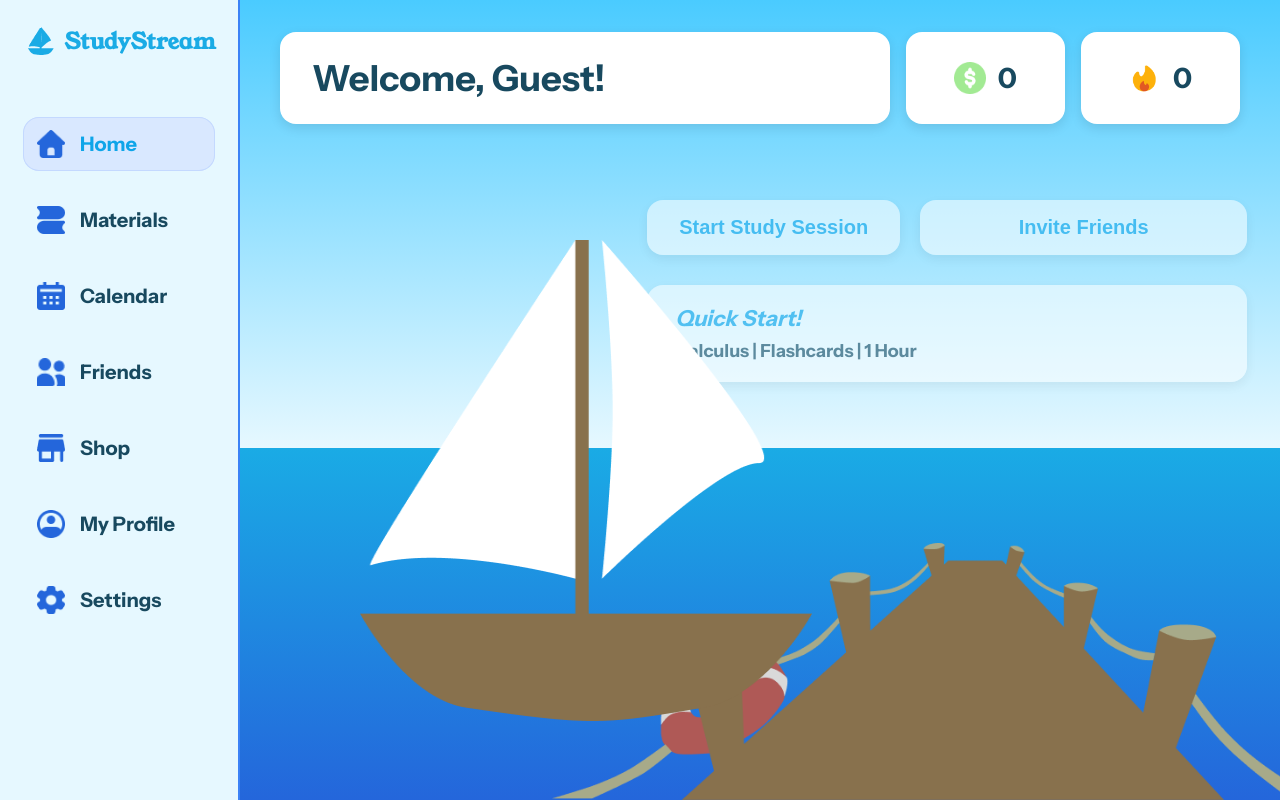
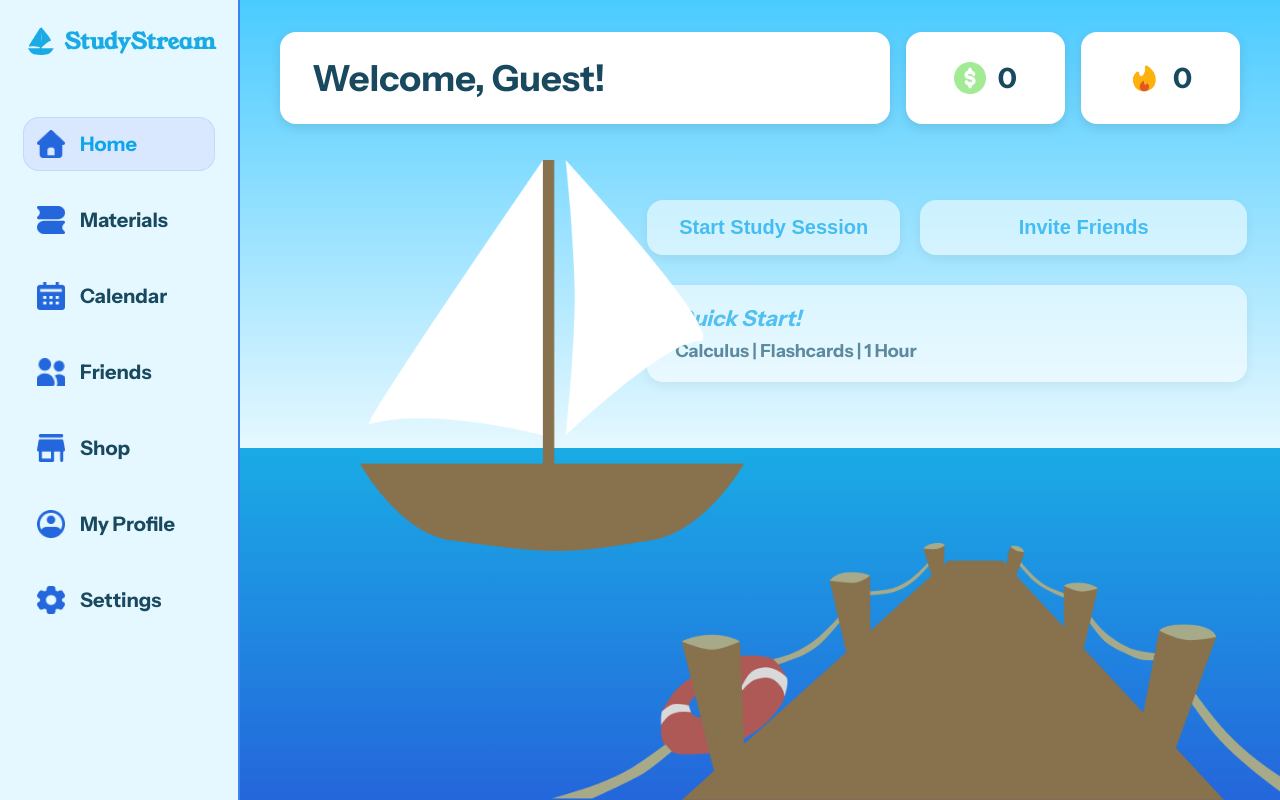
Before and after one commit to CharlesExists/StudyStream, a React (Create React App) app in the folder client/: page /Home in a window 1280 px wide. Built offline with nearby package versions, Linux system fonts and the light colour scheme.

Commit message:
Added navigation from Login/SignUp page to Login/Home page

```diff
--- a/client/src/components/Home.css
+++ b/client/src/components/Home.css
@@ -131,7 +131,7 @@
 
 .boat-container{
     position: static;
-    width: 100%;
+    width: 100%
 }
 
 .dock-img{
@@ -146,8 +146,8 @@
 
 .boat-avatar-home{
     position: absolute;
-    left: 120px; top: 240px;
-    width: 452px; height: 481px;
+    left: 120px; top: 20vh;
+    width: 30vw; height: auto;
     z-index: 5;
 }
 
--- a/client/src/components/Login.jsx
+++ b/client/src/components/Login.jsx
@@ -1,5 +1,5 @@
 import React, { useState } from "react";
-import { Link } from "react-router-dom";
+import { Link, useNavigate } from "react-router-dom";
 import "./Login.css";
 import GoogleLogo from '../assets/google.png';
 import StudyStreamLogo from '../assets/studyStreamLogo.png';
@@ -13,6 +13,7 @@ export default function Login() {
   const [showPw, setShowPw]       = useState(false);
   const [loading, setLoading]     = useState(false);
   const [err, setErr]             = useState("");
+  const navigate = useNavigate();
 
   const onSubmit = async (e) => {
     e.preventDefault();
@@ -23,6 +24,7 @@ export default function Login() {
         const userCredential = await signInWithEmailAndPassword(auth, identifier, password);
         console.log("Logged in as:", userCredential.user);
         alert(`Welcome back, ${userCredential.user.displayName || "User"}!`);
+        navigate("/Home");
       } catch (e) {
         setErr(e.message || "Login failed.");
       } finally {
--- a/client/src/components/SignUp.jsx
+++ b/client/src/components/SignUp.jsx
@@ -1,5 +1,5 @@
 import React, { useState } from "react";
-import { Link } from "react-router-dom";
+import { Link, useNavigate } from "react-router-dom";
 import "./SignUp.css";
 import { auth, googleProvider } from "../firebase";
 import { createUserWithEmailAndPassword, updateProfile, signInWithPopup } from "firebase/auth"; // added firebase imports
@@ -16,6 +16,7 @@ export default function Signup() {
     const [loading, setLoading] = useState(false);
     const [error, setError] = useState("");
     const [showPassword, setShowPassword] = useState(false);
+    const navigate = useNavigate();
 
     const onSubmit = async (e) => {
         e.preventDefault(); //prevents default action of browser
@@ -37,6 +38,7 @@ export default function Signup() {
           await updateProfile(userCredential.user, { displayName: form.name });
           console.log("Signed up:", userCredential.user);
           alert(`Welcome ${form.name}!`);
+          navigate("/Login");
         } catch (e) {
           setError(e.message || "Signup failed.");
         } finally {
```
